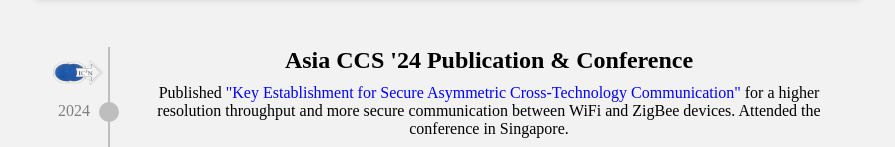
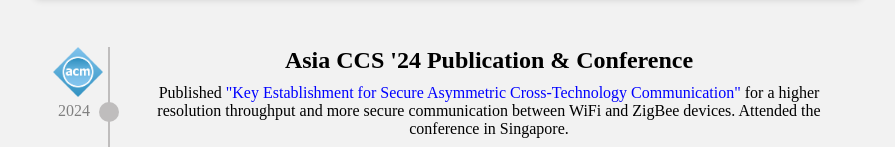
Before and after one commit to Stuartwastaken/Stuartwastaken, a plain HTML site: page index.html in a window 1280 px wide. Shown: the part 620-767 px from the top of the page, without its empty margins (192-1087 px from the left). Drawn offline with Linux system fonts and the light colour scheme.

Commit message:
Updated AsiaCCS logo with acm-logo

```diff
--- a/index.html
+++ b/index.html
@@ -37,7 +37,7 @@
             <div class="timeline-item">
                 <div class="timeline-year">2024</div>
                 <div class="timeline-icon">
-                    <img src="icccn-logo.png" alt="ICCCN Logo">
+                    <img src="acm-logo.png" alt="ICCCN Logo">
                 </div>
                 <div class="timeline-content">
                     <h2>Asia CCS '24 Publication & Conference</h2>
```
